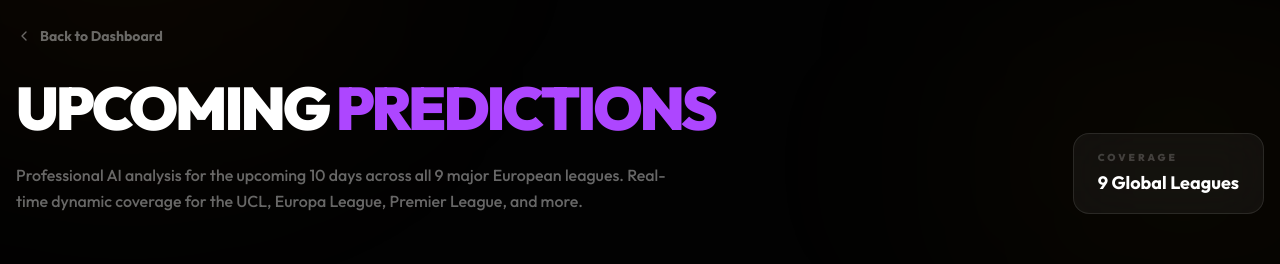
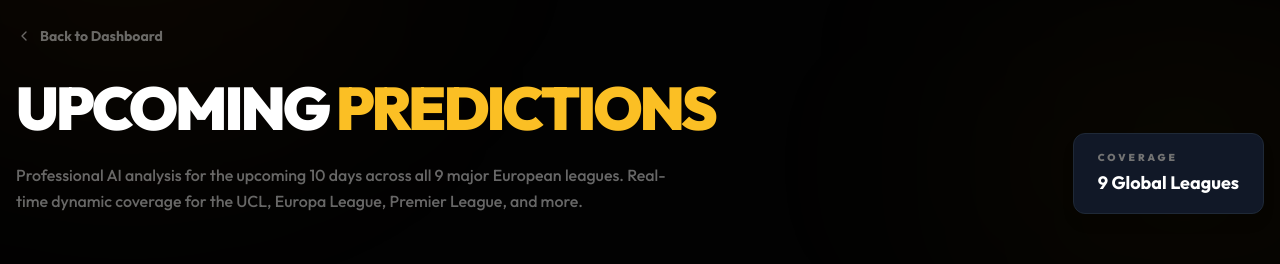
Before and after one commit to kyneodevapp/PitchPulse, a Next.js app: page /games/today in a window 1280 px wide. Shown: the part 135-399 px from the top of the page. Built offline with nearby package versions, Linux system fonts and the light colour scheme; no server answers.

Commit message:
feat: sync Terminal page theme with Dashboard

```diff
--- a/src/app/games/today/page.tsx
+++ b/src/app/games/today/page.tsx
@@ -15,21 +15,21 @@ export default async function TodayGamesPage() {
                 <div className="mb-16">
                     <Link
                         href="/"
-                        className="inline-flex items-center gap-2 text-sm font-bold text-white/40 hover:text-purple-400 transition-colors mb-8 group"
+                        className="inline-flex items-center gap-2 text-sm font-bold text-white/40 hover:text-amber-400 transition-colors mb-8 group"
                     >
                         <ChevronLeft className="w-4 h-4 group-hover:-translate-x-1 transition-transform" />
                         Back to Dashboard
                     </Link>
                     <div className="flex flex-col md:flex-row md:items-end justify-between gap-6">
                         <div>
-                            <h1 className="text-4xl md:text-6xl font-black text-white mb-6 tracking-tighter uppercase">Upcoming <span className="text-purple-500">Predictions</span></h1>
+                            <h1 className="text-4xl md:text-6xl font-black text-white mb-6 tracking-tighter uppercase">Upcoming <span className="text-[#FBBF24]">Predictions</span></h1>
                             <p className="text-white/40 max-w-2xl font-medium leading-relaxed">
                                 Professional AI analysis for the upcoming 10 days across all 9 major European leagues.
                                 Real-time dynamic coverage for the UCL, Europa League, Premier League, and more.
                             </p>
                         </div>
-                        <div className="bg-white/5 border border-white/10 rounded-2xl px-6 py-4 backdrop-blur-xl">
-                            <span className="text-[10px] font-black text-white/20 uppercase tracking-[0.3em] block mb-1">Coverage</span>
+                        <div className="bg-[#111827] border border-[#1F2937] rounded-xl px-6 py-4 shadow-lg group hover:border-amber-400/50 transition-colors">
+                            <span className="text-[10px] font-black text-neutral-500 uppercase tracking-[0.3em] block mb-1">Coverage</span>
                             <span className="text-white font-bold text-lg">9 Global Leagues</span>
                         </div>
                     </div>
```
